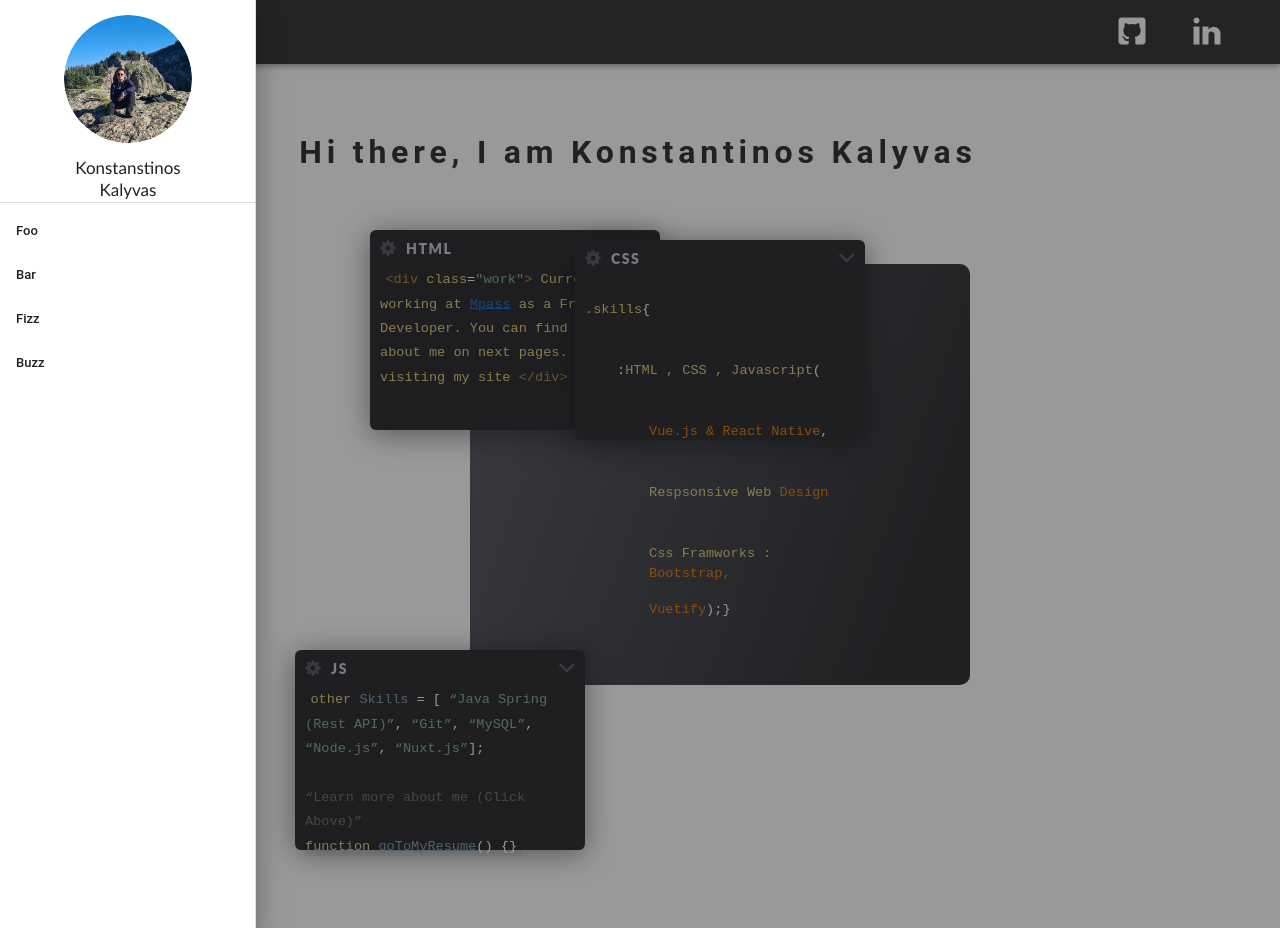
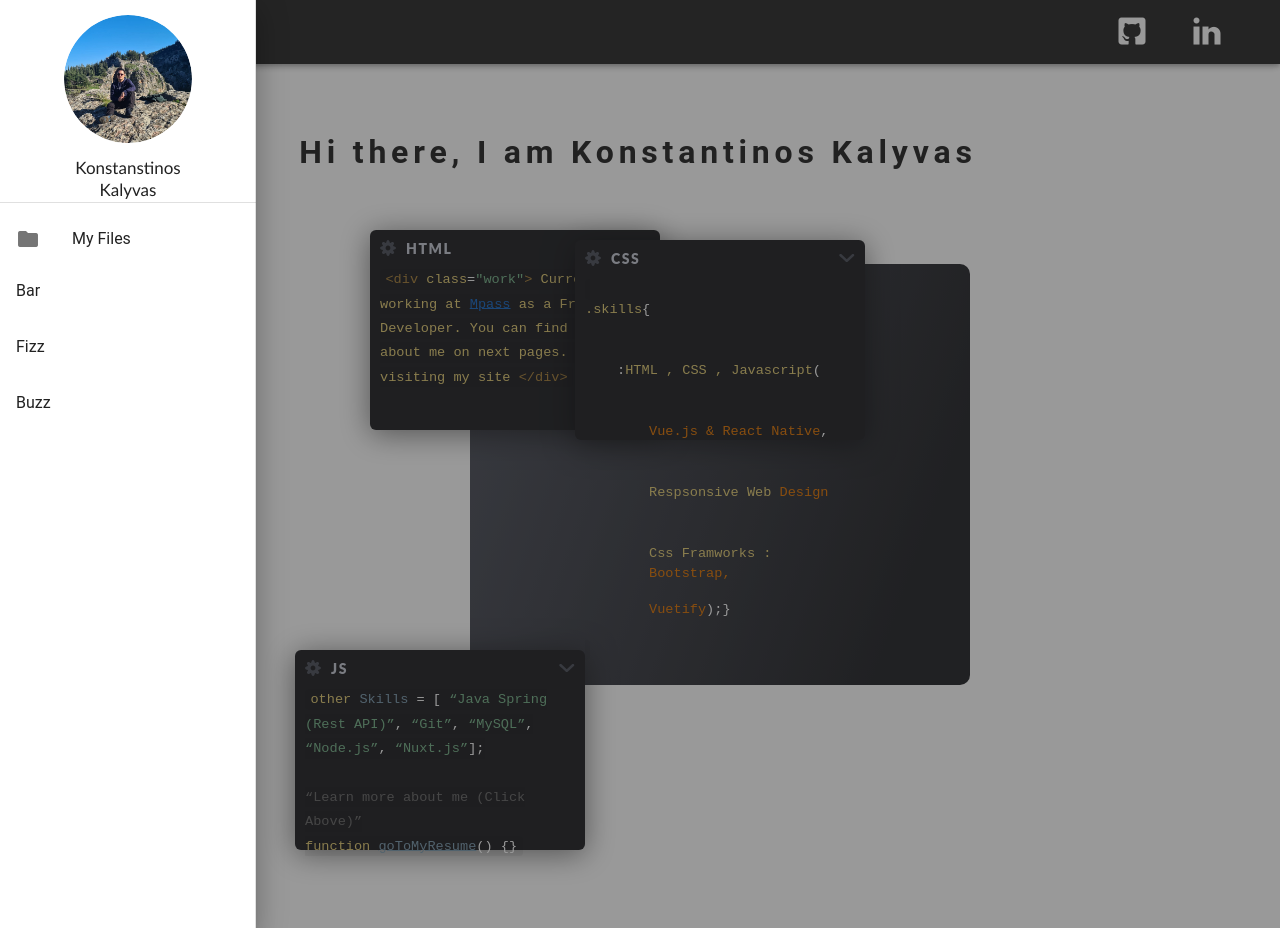
Before and after one commit to pateras95/presentation-site, a Vue app: page / in a window 1280 px wide. Both pictures are taken after a click on the button 28 px from the left and 32 px from the top of the page. Built offline with nearby package versions, Linux system fonts and the light colour scheme.

Commit message:
add navigation button on navbar

```diff
--- a/src/components/NavBar.vue
+++ b/src/components/NavBar.vue
@@ -39,16 +39,19 @@
 
             <v-list
                 nav
-                dense
             >
                 <v-list-item-group
                     v-model="group"
                     active-class="deep-purple--text text--accent-4"
                 >
-                    <v-list-item>
-                        <v-list-item-title>Foo</v-list-item-title>
-                    </v-list-item>
-
+                    <router-link to="/" style="text-decoration: none; color: inherit;">
+                        <v-list-item>
+                            <v-list-item-icon>
+                                <v-icon>mdi-folder</v-icon>
+                            </v-list-item-icon>
+                            <v-list-item-title>My Files</v-list-item-title>
+                        </v-list-item>
+                    </router-link>
                     <v-list-item>
                         <v-list-item-title>Bar</v-list-item-title>
                     </v-list-item>
--- a/src/router/index.js
+++ b/src/router/index.js
@@ -13,7 +13,7 @@ const router = new VueRouter({
         component: Home
     }, {
         path: '/about-me',
-        name: 'About Me',
+        name: 'AboutMe',
         component: () =>
             import ('@/components/routes/AboutMeRoute.vue')
     }]
```
